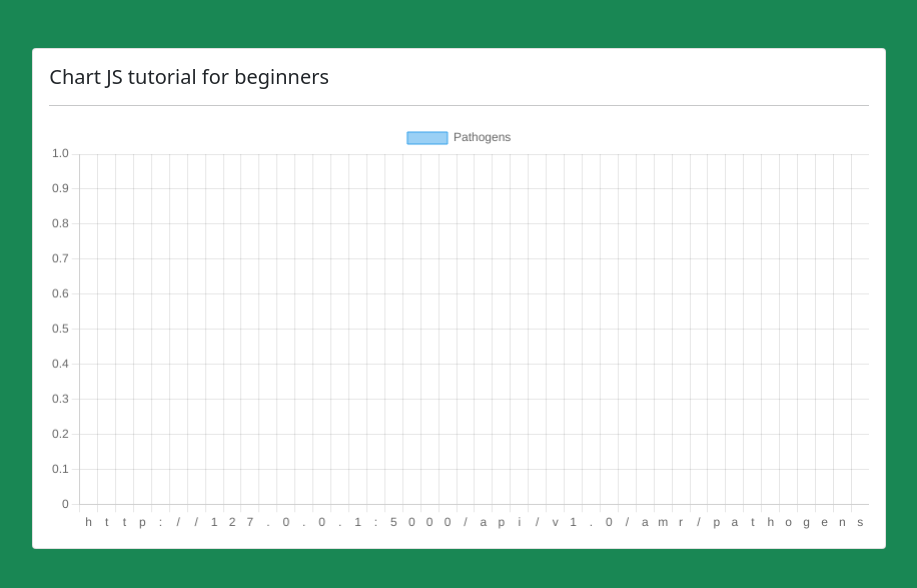
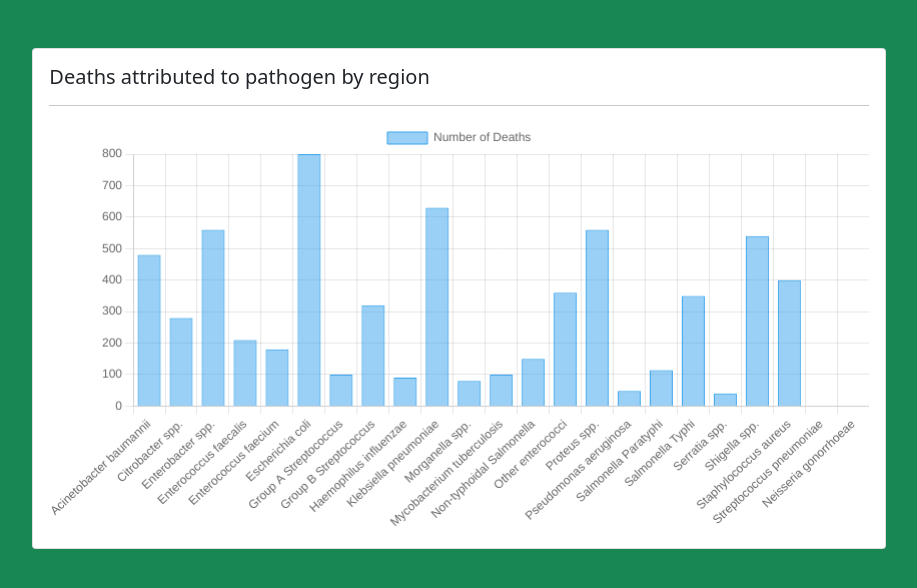
Before and after one commit to detmanski/Antimicrobial_Resistance, a plain HTML site: page index.html in a window 1280 px wide. Shown: the whole page, without its empty margins (181-1098 px from the left). Drawn offline with nearby package versions, Linux system fonts and the light colour scheme.

Commit message:
framework for a working chart

```diff
--- a/index.html
+++ b/index.html
@@ -15,7 +15,7 @@
     <div class="col-8 offset-2 my-5">
       <div class="card">
         <div class="card-body">
-          <h5>Chart JS tutorial for beginners</h5>
+          <h5>Deaths attributed to pathogen by region</h5>
           <hr>
           <canvas id="myChart"></canvas>
         </div>
--- a/static/js/app.js
+++ b/static/js/app.js
@@ -1,28 +1,74 @@
 
 
 
-// path to json files
-const amrPath = "../../../../project_data/amr.json"
-const countriesPath = "../../../../project_data/countries.json"
-const regionsPath = "../../../../project_data/regions.json"
-const spendingPath = "../../../../project_data/spending_pop.json"
-var pathogens = "http://127.0.0.1:5000/api/v1.0/amr/pathogens"
-var data = amrPath
+// path to csv files
+region_1_data = "../../Resources/region_1_deaths.csv"
+
+var pathogens = [
+"Acinetobacter baumannii",
+"Citrobacter spp.",
+"Enterobacter spp.",
+"Enterococcus faecalis",
+"Enterococcus faecium",
+"Escherichia coli",
+"Group A Streptococcus",
+"Group B Streptococcus",
+"Haemophilus influenzae",
+"Klebsiella pneumoniae",
+"Morganella spp.",
+"Mycobacterium tuberculosis",
+"Non-typhoidal Salmonella",
+"Other enterococci",
+"Proteus spp.",
+"Pseudomonas aeruginosa",
+"Salmonella Paratyphi",
+"Salmonella Typhi",
+"Serratia spp.",
+"Shigella spp.",
+"Staphylococcus aureus",
+"Streptococcus pneumoniae",
+"Neisseria gonorrhoeae"
+]
+var regions = [
+  "East Asia",
+  "Southeast Asia",
+  "Oceania",
+  "Central Asia",
+  "Central Europe",
+  "Eastern Europe",
+  "High-income Asia Pacific",
+  "Australasia",
+  "Western Europe",
+  "Southern Latin America",
+  "High-income North America",
+  "Caribbean",
+  "Andean Latin America",
+  "Central Latin America",
+  "Tropical Latin America",
+  "North Africa and Middle East",
+  "South Asia",
+  "Central Sub-Saharan Africa",
+  "Eastern Sub-Saharan Africa",
+  "Southern Sub-Saharan Africa",
+  "Western Sub-Saharan Africa"
+]
 const ctx = document.getElementById('myChart');
 
-    new Chart(ctx, {
+
+let trace1 = new Chart(ctx, {
       type: 'bar',
       data: {
         labels: pathogens,
         datasets: [{
-          label: 'Pathogens',
-          data: amrPath,
+          label: "Number of Deaths",
+          data: [480, 280, 560, 210, 180, 800, 100, 320, 90, 630, 80, 100, 150, 360, 560, 48, 114, 350, 40, 540, 400, 0],
           borderWidth: 1
         }]
       },
       options: {
         scales: {
           y: {
+            data: [480, 280, 560, 210, 180, 800, 100, 320, 90, 630, 80, 100, 150, 360, 560, 48, 114, 350, 40, 540, 400, 0],
             beginAtZero: true
           }
         }
```
Also changed, not shown: 1 other file.
